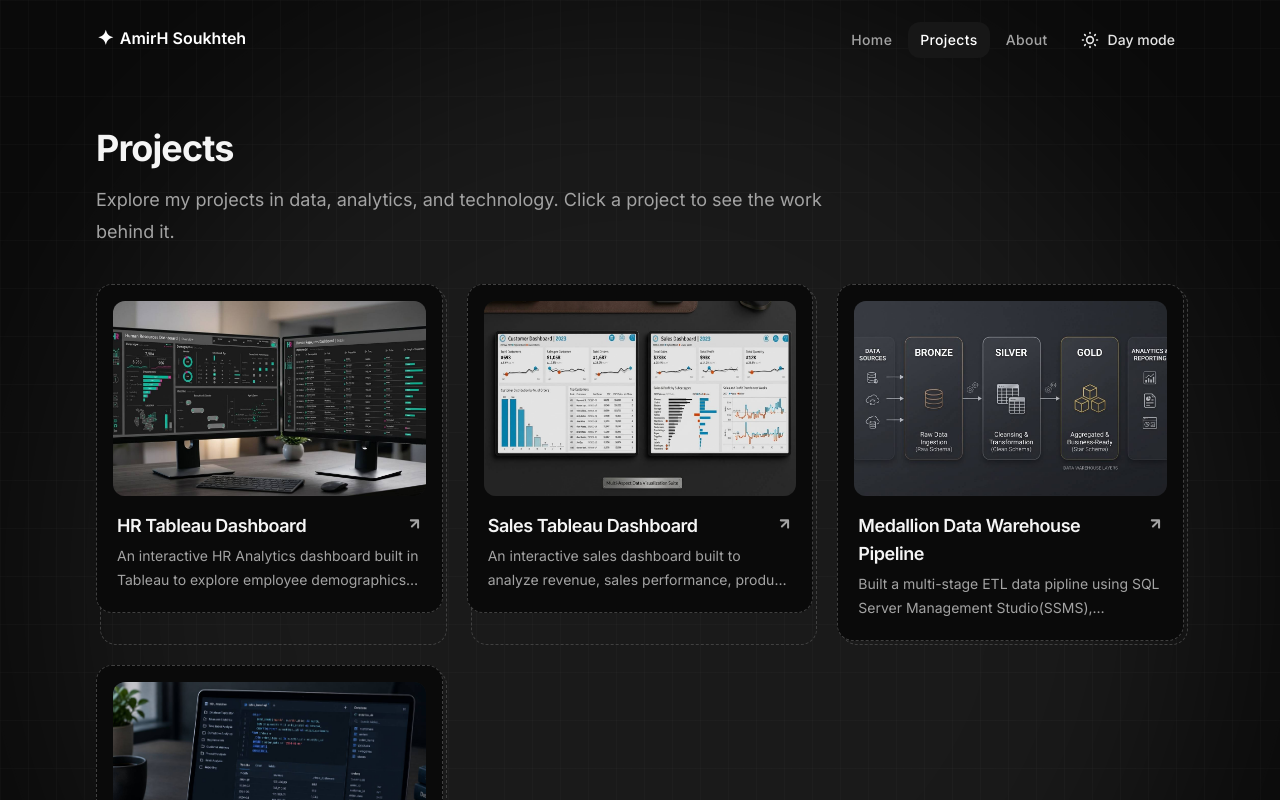
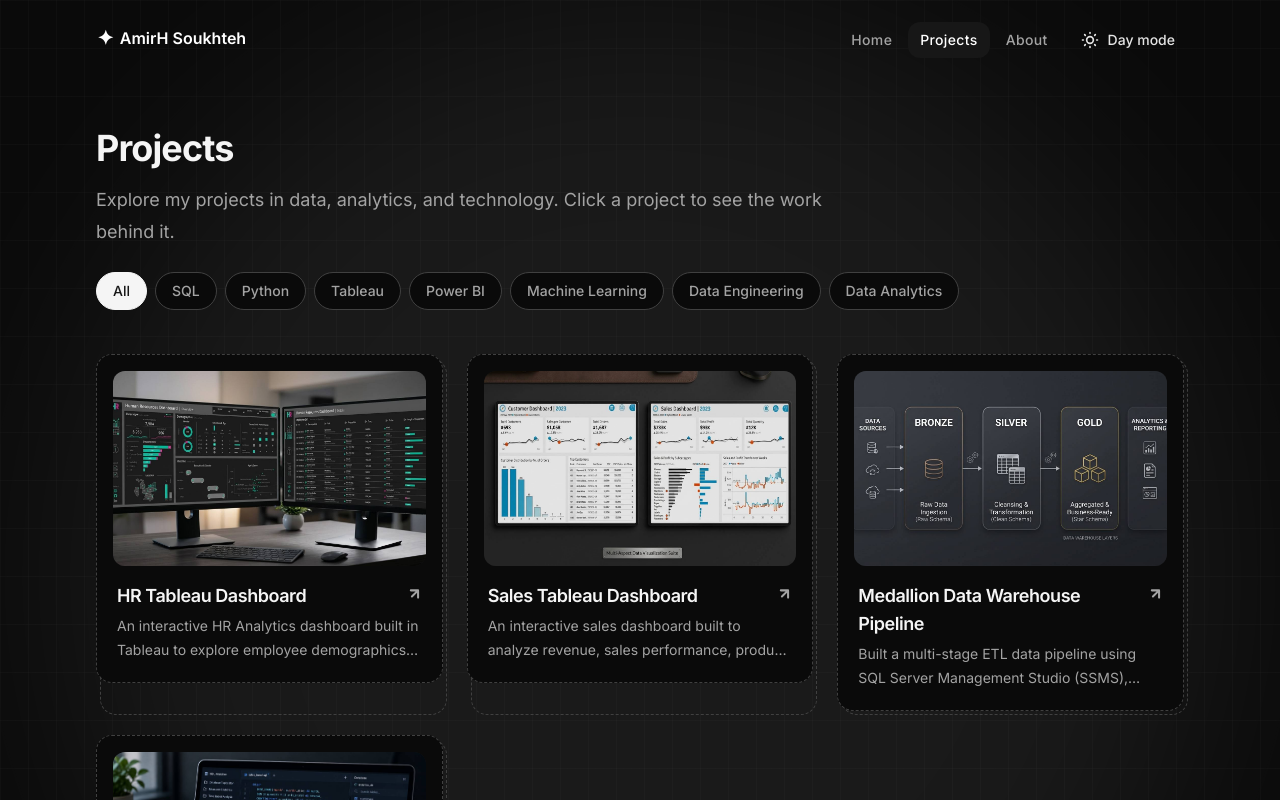
Before and after one commit to AmirHSoukhteh/AmirHSoukhteh.github.io, a Next.js app: page /projects in a window 1280 px wide. Shown: the top 800 px of the page. Built offline with nearby package versions, Linux system fonts and the light colour scheme.

Commit message:
add filter to projects page

```diff
--- a/src/components/ProjectsContent.tsx
+++ b/src/components/ProjectsContent.tsx
@@ -1,20 +1,71 @@
+'use client';
+
+import { useState } from 'react';
 import Image from 'next/image';
 import { projectsConfig } from '@/config/projects';
 
+const filters = [
+  'All',
+  'SQL',
+  'Python',
+  'Tableau',
+  'Power BI',
+  'Machine Learning',
+  'Data Engineering',
+  'Data Analytics',
+] as const;
+
 export default function ProjectsContent() {
+  const [activeFilter, setActiveFilter] = useState('All');
+
+  const filteredProjects =
+  activeFilter === 'All'
+    ? projectsConfig.items
+    : projectsConfig.items.filter((project) =>
+        project.categories.some((category) => category === activeFilter)
+      );
+
   return (
     <section className="relative z-20 mx-auto mt-28 mb-16 w-full max-w-6xl px-4 sm:mt-32 sm:px-6 lg:px-8">
       <div className="max-w-3xl">
         <h1 className="text-3xl font-bold tracking-tight text-neutral-900 dark:text-neutral-100 sm:text-4xl">
           {projectsConfig.title}
         </h1>
+
         <p className="mt-4 text-base leading-7 text-neutral-600 dark:text-neutral-400 sm:text-lg sm:leading-8">
           {projectsConfig.description}
         </p>
       </div>
 
+      {/* Project filters */}
+      <div
+        className="mt-6 flex gap-2 overflow-x-auto pb-2 pr-4 scrollbar-none"
+        role="group"
+        aria-label="Filter projects"
+      >
+        {filters.map((filter) => {
+          const isActive = activeFilter === filter;
+
+          return (
+            <button
+              key={filter}
+              type="button"
+              onClick={() => setActiveFilter(filter)}
+              aria-pressed={isActive}
+              className={`shrink-0 rounded-full border px-4 py-2 text-sm font-medium transition-colors duration-200 ${
+                isActive
+                  ? 'border-neutral-900 bg-neutral-900 text-white dark:border-neutral-100 dark:bg-neutral-100 dark:text-neutral-900'
+                  : 'border-neutral-300 bg-white text-neutral-600 hover:border-neutral-500 hover:text-neutral-900 dark:border-neutral-700 dark:bg-neutral-950 dark:text-neutral-400 dark:hover:border-neutral-500 dark:hover:text-neutral-100'
+              }`}
+            >
+              {filter}
+            </button>
+          );
+        })}
+      </div>
+
       <div className="mt-9 grid grid-cols-1 gap-6 sm:grid-cols-2 lg:grid-cols-3">
-        {projectsConfig.items.map((project) => (
+        {filteredProjects.map((project) => (
           <a
             key={project.title}
             href={project.href}
@@ -23,6 +74,7 @@ export default function ProjectsContent() {
             className="group relative block min-w-0 rounded-2xl focus:outline-none focus-visible:ring-2 focus-visible:ring-neutral-500 focus-visible:ring-offset-4 dark:focus-visible:ring-neutral-400 dark:focus-visible:ring-offset-neutral-950"
           >
             <div className="absolute inset-0 translate-x-1 translate-y-1 rounded-2xl border border-dashed border-neutral-300 transition-transform duration-300 group-hover:translate-x-2 group-hover:translate-y-2 dark:border-neutral-700" />
+
             <div className="relative rounded-2xl border border-dashed border-neutral-300 bg-white p-3 transition-all duration-300 group-hover:-translate-x-1 group-hover:-translate-y-1 group-hover:shadow-lg dark:border-neutral-700 dark:bg-neutral-950 sm:p-4">
               <div className="relative aspect-[16/10] overflow-hidden rounded-xl bg-neutral-100 dark:bg-neutral-900">
                 <Image
@@ -39,13 +91,20 @@ export default function ProjectsContent() {
                   <h2 className="min-w-0 flex-1 text-base font-semibold tracking-tight text-neutral-900 dark:text-neutral-100 sm:text-lg">
                     {project.title}
                   </h2>
+
                   <svg
                     className="mt-1 h-3.5 w-3.5 shrink-0 -rotate-45 text-neutral-500 transition-transform duration-200 group-hover:translate-x-0.5 group-hover:-translate-y-0.5 dark:text-neutral-400"
                     viewBox="0 0 13 15"
                     fill="none"
                     aria-hidden="true"
                   >
-                    <path d="M5.33 2.33 10.83 7.83 5.33 13.33M10.83 7.83H1.5" stroke="currentColor" strokeWidth="2.2" strokeLinecap="round" strokeLinejoin="round" />
+                    <path
+                      d="M5.33 2.33 10.83 7.83 5.33 13.33M10.83 7.83H1.5"
+                      stroke="currentColor"
+                      strokeWidth="2.2"
+                      strokeLinecap="round"
+                      strokeLinejoin="round"
+                    />
                   </svg>
                 </div>
 
--- a/src/config/projects.ts
+++ b/src/config/projects.ts
@@ -1,32 +1,41 @@
 export const projectsConfig = {
   title: "Projects",
-  description: "Explore my projects in data, analytics, and technology. Click a project to see the work behind it.",
+  description:
+    "Explore my projects in data, analytics, and technology. Click a project to see the work behind it.",
   backButton: "Back to Home",
   noProjects: "No projects found.",
   items: [
     {
       title: "HR Tableau Dashboard",
-      description: "An interactive HR Analytics dashboard built in Tableau to explore employee demographics, performance, satisfaction, and attrition. It transforms HR data into clear visual insights to help identify workforce trends and support data-driven decision-making.",
+      description:
+        "An interactive HR Analytics dashboard built in Tableau to explore employee demographics, performance, satisfaction, and attrition. It transforms HR data into clear visual insights to help identify workforce trends and support data-driven decision-making.",
       href: "https://github.com/AmirHSoukhteh/Tableau-Works",
-      imageUrl: "/assets/images/projects/thumbnail-HR.jpg"
+      imageUrl: "/assets/images/projects/thumbnail-HR.jpg",
+      categories: ["Tableau", "Data Analytics"],
     },
     {
       title: "Sales Tableau Dashboard",
-      description: "An interactive sales dashboard built to analyze revenue, sales performance, product trends, and regional performance. It turns sales data into actionable insights, helping identify growth opportunities and support data-driven business decisions.",
+      description:
+        "An interactive sales dashboard built to analyze revenue, sales performance, product trends, and regional performance. It turns sales data into actionable insights, helping identify growth opportunities and support data-driven business decisions.",
       href: "https://github.com/AmirHSoukhteh/Tableau-Works",
-      imageUrl: "/assets/images/projects/thumbnail-sales.jpg"
+      imageUrl: "/assets/images/projects/thumbnail-sales.jpg",
+      categories: ["Tableau", "Data Analytics"],
     },
     {
       title: "Medallion Data Warehouse Pipeline",
-      description: "Built a multi-stage ETL data pipline using SQL Server Management Studio(SSMS), organizing raw data into Bronze, Silver, and Gold layers to deliver structured, business-ready analytics.",
+      description:
+        "Built a multi-stage ETL data pipeline using SQL Server Management Studio (SSMS), organizing raw data into Bronze, Silver, and Gold layers to deliver structured, business-ready analytics.",
       href: "https://github.com/AmirHSoukhteh/sql-data-warehouse",
-      imageUrl: "/assets/images/projects/thumbnail-datawarehouse.jpg"
+      imageUrl: "/assets/images/projects/thumbnail-datawarehouse.jpg",
+      categories: ["SQL", "Data Engineering"],
     },
     {
       title: "SQL Data Exploration & Analytics",
-      description: "A practical SQL analytics toolkit for exploring relational data, uncovering trends, building metrics, segmenting customers, and generating actionable insights through well-structured SQL queries.",
+      description:
+        "A practical SQL analytics toolkit for exploring relational data, uncovering trends, building metrics, segmenting customers, and generating actionable insights through well-structured SQL queries.",
       href: "https://github.com/AmirHSoukhteh/sql-data-analytics",
-      imageUrl: "/assets/images/projects/data-analytics.jpeg"
-    }
-  ]
+      imageUrl: "/assets/images/projects/data-analytics.jpeg",
+      categories: ["SQL", "Data Analytics"],
+    },
+  ],
 } as const;
```
